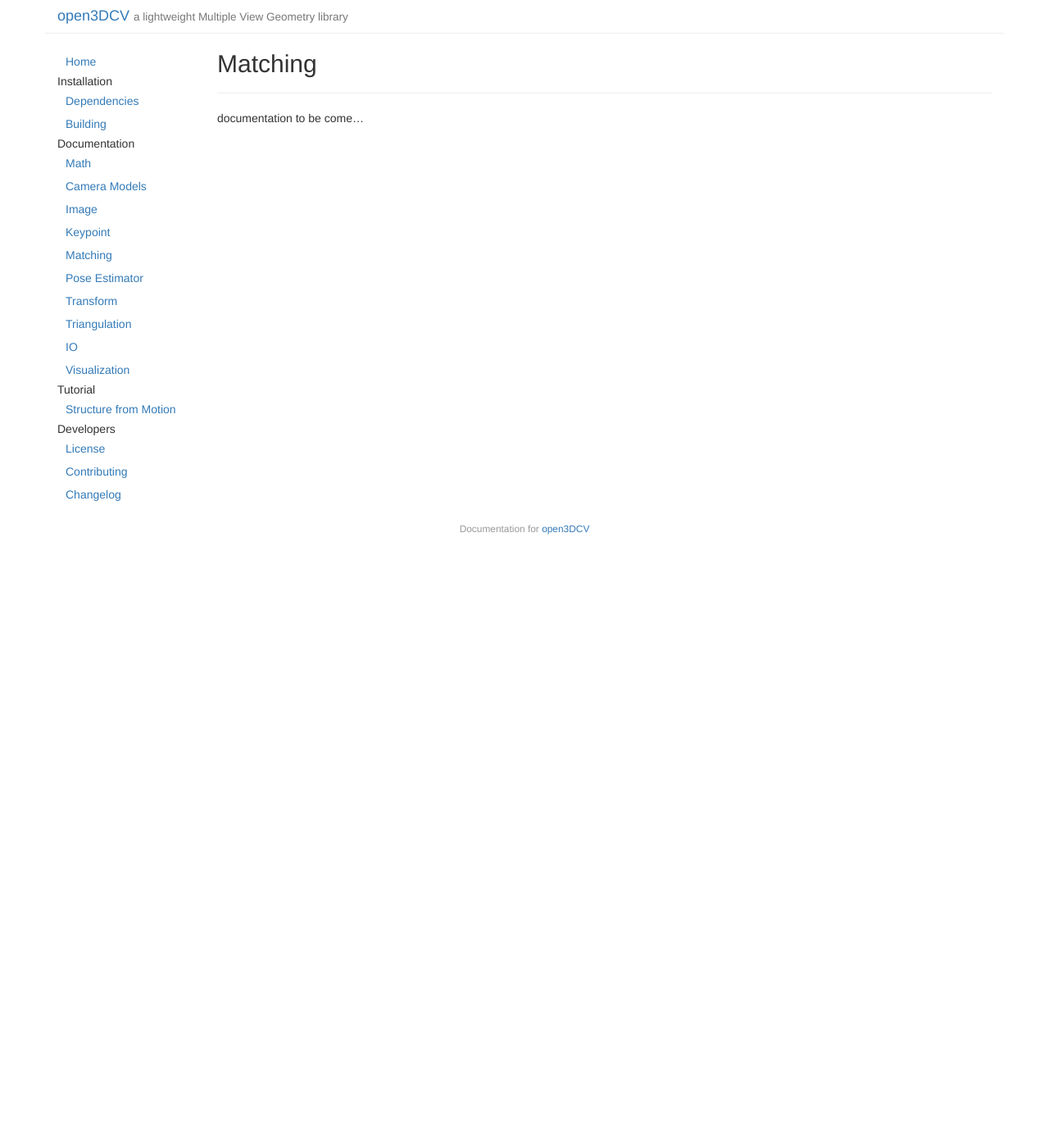
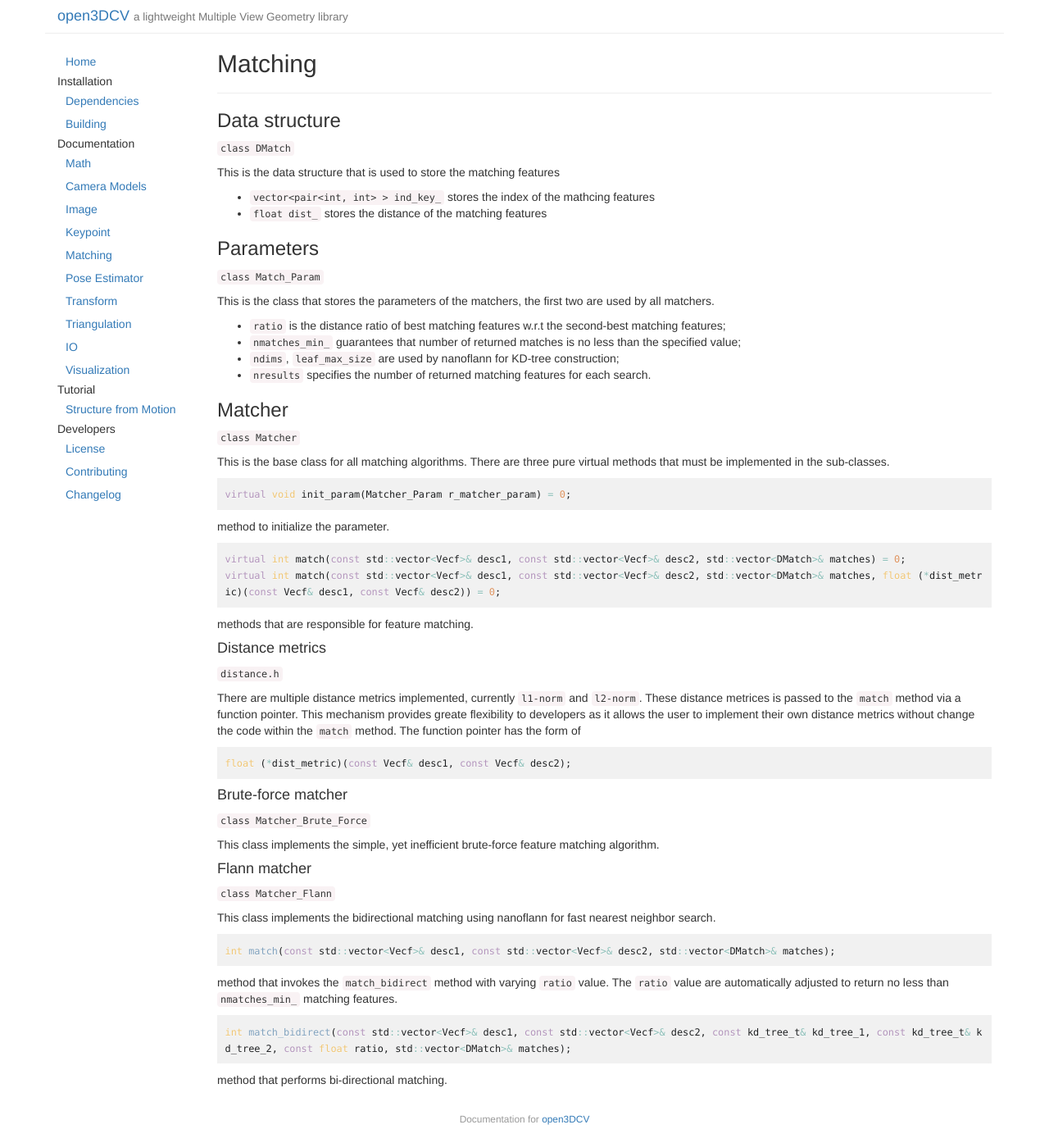
Before and after one commit to imkaywu/open3DCV, a Jekyll site: the page built from docs/_posts/2017-09-28-matching.md, in a window 1280 px wide. Shown: the whole page at 82% size. Built offline with Jekyll 4.4.1, drawn with Linux system fonts in a browser that asks for light colours; before the commit the page ends 900 px from its top, so only the background shows below that.

Commit message:
update doc: matching

````diff
--- a/docs/_posts/2017-09-28-matching.md
+++ b/docs/_posts/2017-09-28-matching.md
@@ -5,4 +5,63 @@ category: doc
 order: 4
 ---
 
-documentation to be come...
+### Data structure
+`class DMatch`
+
+This is the data structure that is used to store the matching features
+* `vector<pair<int, int> > ind_key_` stores the index of the mathcing features
+* `float dist_` stores the distance of the matching features
+
+### Parameters
+`class Match_Param`
+
+This is the class that stores the parameters of the matchers, the first two are used by all matchers.
+* `ratio` is the distance ratio of best matching features w.r.t the second-best matching features;
+* `nmatches_min_` guarantees that number of returned matches is no less than the specified value;
+* `ndims`, `leaf_max_size` are used by nanoflann for KD-tree construction;
+* `nresults` specifies the number of returned matching features for each search.
+
+### Matcher
+`class Matcher`
+
+This is the base class for all matching algorithms. There are three pure virtual methods that must be implemented in the sub-classes.
+
+```cpp
+virtual void init_param(Matcher_Param r_matcher_param) = 0;
+```
+method to initialize the parameter.
+
+```cpp
+virtual int match(const std::vector<Vecf>& desc1, const std::vector<Vecf>& desc2, std::vector<DMatch>& matches) = 0;
+virtual int match(const std::vector<Vecf>& desc1, const std::vector<Vecf>& desc2, std::vector<DMatch>& matches, float (*dist_metric)(const Vecf& desc1, const Vecf& desc2)) = 0;
+```
+methods that are responsible for feature matching.
+
+#### Distance metrics
+`distance.h`
+
+There are multiple distance metrics implemented, currently `l1-norm` and `l2-norm`. These distance metrices is passed to the `match` method via a function pointer. This mechanism provides greate flexibility to developers as it allows the user to implement their own distance metrics without change the code within the `match` method. The function pointer has the form of
+
+```cpp
+float (*dist_metric)(const Vecf& desc1, const Vecf& desc2);
+```
+
+#### Brute-force matcher
+`class Matcher_Brute_Force`
+
+This class implements the simple, yet inefficient brute-force feature matching algorithm.
+
+#### Flann matcher
+`class Matcher_Flann`
+
+This class implements the bidirectional matching using nanoflann for fast nearest neighbor search.
+
+```cpp
+int match(const std::vector<Vecf>& desc1, const std::vector<Vecf>& desc2, std::vector<DMatch>& matches);
+```
+method that invokes the `match_bidirect` method with varying `ratio` value. The `ratio` value are automatically adjusted to return no less than `nmatches_min_` matching features.
+
+```cpp
+int match_bidirect(const std::vector<Vecf>& desc1, const std::vector<Vecf>& desc2, const kd_tree_t& kd_tree_1, const kd_tree_t& kd_tree_2, const float ratio, std::vector<DMatch>& matches);
+```
+method that performs bi-directional matching.
````
